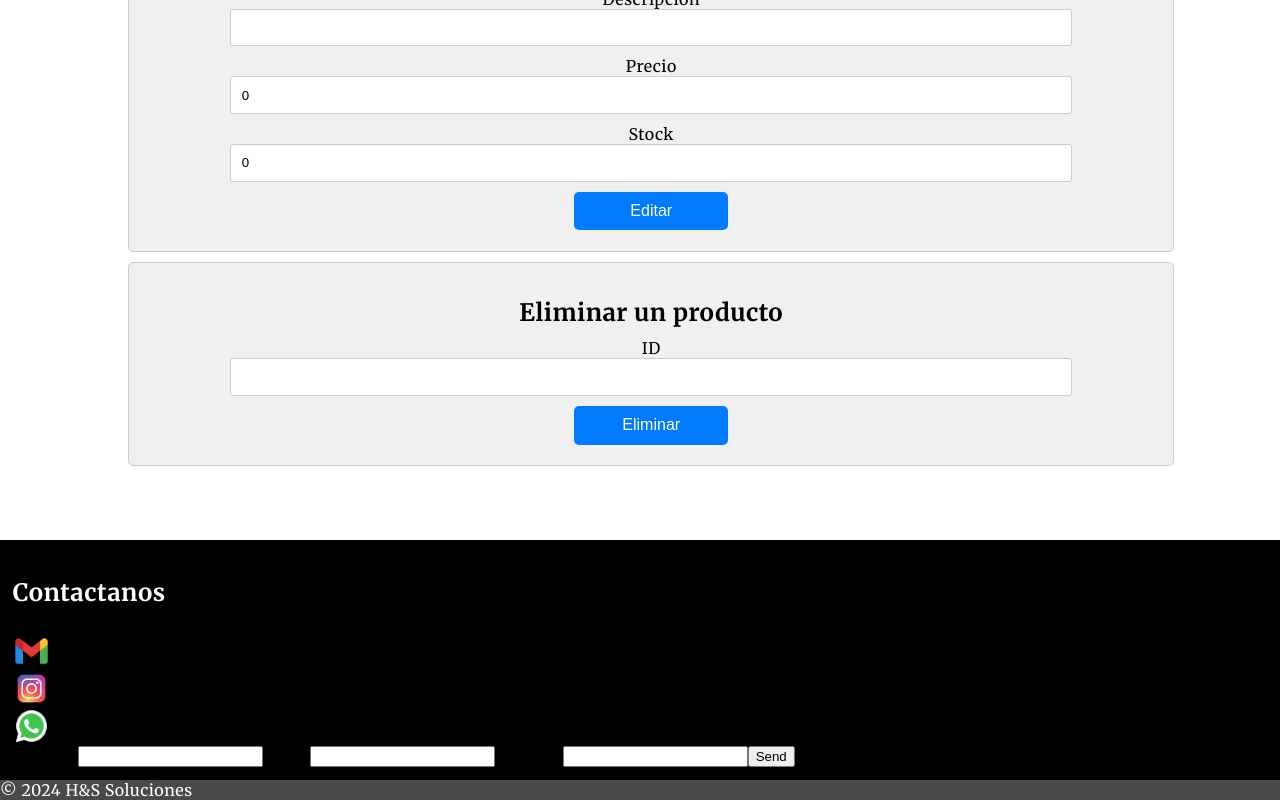
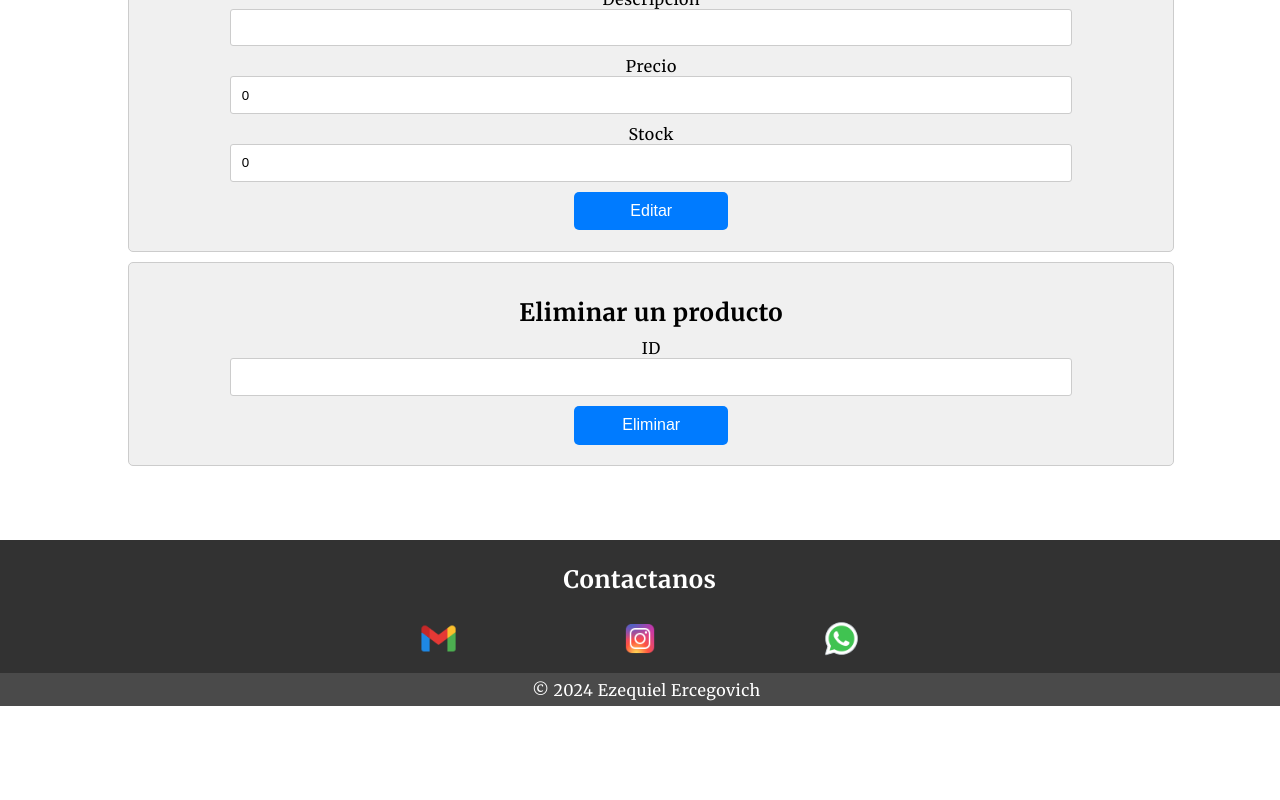
Before and after one commit to ErcegovichEzequiel/WebFrontFinal, a React (Vite) app: page /ProductoDesarrollador in a window 1280 px wide. Shown: the part 1167-1967 px from the top of the page. After the commit the page ends 1873 px from the top, so only its background shows below. Built offline with nearby package versions, Linux system fonts and the light colour scheme; a web font is replaced by a local one.

Commit message:
first commit

```diff
--- a/Components/Footer.jsx
+++ b/Components/Footer.jsx
@@ -8,31 +8,14 @@ const Footer = () => {
     <>
       <div className='footer'>
         <h3>Contactanos</h3>
-        {/* Redes sociales */}
         <div className='boxRedes'>
           <img className='iconRedes' src="./img/redes/gmail.png" alt="Gmail" />
           <img className='iconRedes' src="./img/redes/instagram.png" alt="Instagram" />
           <img className='iconRedes' src="./img/redes/whatsapp.png" alt="Whatsapp" />
         </div>
-
-        {/* Formulario de Contacto */}
-        <form action="" method="post">
-          <label htmlFor="name">Nombre</label>
-          <input type="text" id="name" name="user_name" />
-
-          <label htmlFor="mail">Email</label>
-          <input type="email" id="mail" name="user_email" />
-
-          <label htmlFor="msg">Mensaje</label>
-          <input type="text" id="msg" name="user_message" />
-
-          <input type="submit" value="Send"/>
-        </form>
-
-
       </div>
       <div className='boxCopi'>
-        <Link className="copi" to="https://www.linkedin.com/company/hys-soluciones">&copy; 2024 H&S Soluciones</Link>
+        <Link className="copi" to="https://www.linkedin.com/in/ercegovichezequiel/">&copy; 2024 Ezequiel Ercegovich</Link>
       </div>
     </>
   )
--- a/Components/Navbar.jsx
+++ b/Components/Navbar.jsx
@@ -15,7 +15,7 @@ const Navbar = () => {
                     <Link className='linkIRC' to="/Carrito">Carrito</Link>
                 </div>
                 <div className='navbar'>
-                    <h1 className='logo'>H&S Whisky</h1>
+                    <h1 className='logo'>HERMES</h1>
                     <Link className='link' to="/">Home</Link>
                     <Link className='link' to="/Historia">Historia</Link>
                     <Link className='link' to="/Nosotros">Nosotros</Link>
--- a/Styles/Footer.css
+++ b/Styles/Footer.css
@@ -1,7 +1,10 @@
 .footer {
-    background-color: black;
-    font-family: "Merriweather", serif;
-    padding: 1%;
+    background-color: rgb(50, 50, 50);
+    display: flex;
+    flex-direction: column;
+    align-items: center;
+    height: auto;
+    width: 100%;
 }
 
 .footer h3 {
@@ -10,19 +13,27 @@
 }
 
 .boxRedes {
+    width: 60%;
     display: flex;
-    flex-direction: column;
+    flex-direction: row;
+    justify-content: space-evenly;
 }
 
 .iconRedes {
-    width: 3%;
+    width: 5%;
+    height: auto;
+    cursor: pointer;
+    margin-bottom: 2%;
 }
 
-
-
-/* Copi */
 .boxCopi {
+    width: 100%;
+    display: flex;
+    flex-direction: row;
+    justify-content: center;
     background-color: rgb(74, 74, 74);
+    height: auto;
+    padding: 0.5%;
 }
 
 .copi {
--- a/Styles/Historias.css
+++ b/Styles/Historias.css
@@ -59,7 +59,6 @@
 }
 
 .container .card:hover {
-    transform: translateY(-15px);
     box-shadow: 0 12px 16px rgba(0, 0, 0, 0.349);
 }
 
```
